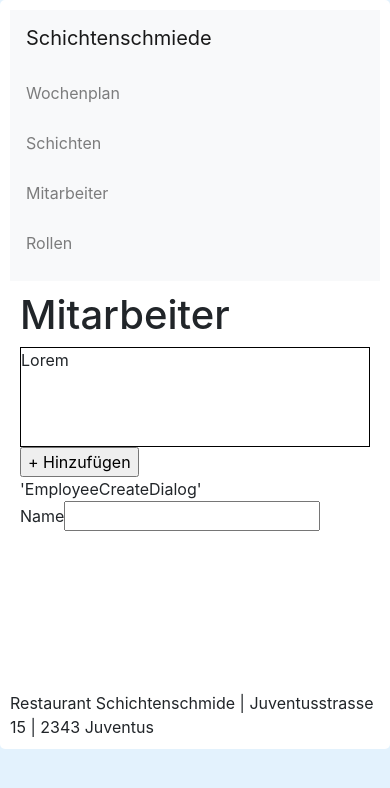
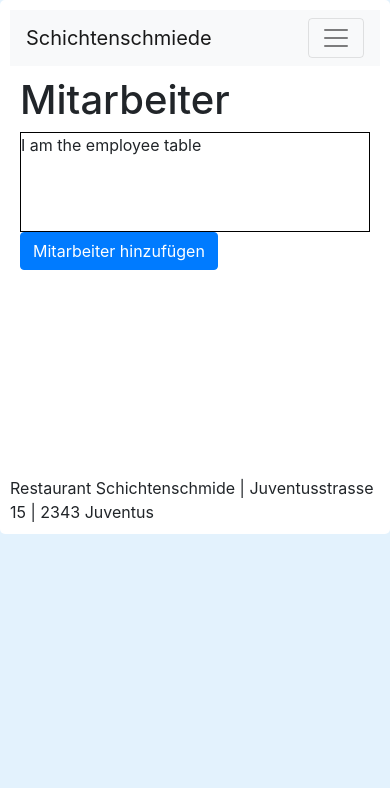
Before and after one commit to Schichtenschmide/frontend, a React (Create React App) app: page /employee in a window 390 px wide. Shown: the top 788 px of the page. Built offline with nearby package versions, Linux system fonts and the light colour scheme.

Commit message:
Added Employee (Create) Dialog Added Employee Table

```diff
--- a/src/components/employee/employee-container/EmployeeContainer.js
+++ b/src/components/employee/employee-container/EmployeeContainer.js
@@ -1,19 +1,17 @@
 import React, { Component } from 'react';
 import './EmployeeContainer.css';
 import EmployeeCreateDialog from "../employee-create-dialog/EmployeeCreateDialog";
+import EmployeeTable from "../employee-table/EmployeeTable";
 
 class EmployeeContainer extends Component {
     render() {
         return (
             <div className="EmployeeContainer">
                 <h1>Mitarbeiter</h1>
-                <div className="EmployeeTable">
-                    Lorem
-                </div>
-                <input type="button" value="+ Hinzufügen"/>
-				<div>'EmployeeCreateDialog'</div>
+                <EmployeeTable/>
 				<EmployeeCreateDialog/>
             </div>
+
         );
     }
 }
--- a/src/components/employee/employee-create-dialog/EmployeeCreateDialog.js
+++ b/src/components/employee/employee-create-dialog/EmployeeCreateDialog.js
@@ -2,15 +2,161 @@ import React, { Component } from 'react';
 import './EmployeeCreateDialog.css';
 
 class EmployeeCreateDialog extends Component {
+
+	constructor(props) {
+		super(props);
+
+		this.state = {
+			firstName: '',
+			lastName: '',
+			employmentRate : '',
+			isActive : ''
+
+		};
+		this.handleInputChange = this.handleInputChange.bind(this);
+		this.handleSubmit = this.handleSubmit.bind(this);
+	}
+
+	handleInputChange(event) {
+		const target = event.target;
+		const value = target.type === 'checkbox' ? target.checked : target.value;
+		const name = target.name;
+
+		this.setState({
+			[name]: value
+		});
+	}
+
+	handleSubmit(event) {
+		//TODO addRole
+		console.log(this.state.firstName);
+		console.log(this.state.lastName);
+		console.log(this.state.employmentRate);
+		console.log(this.state.isActive);
+		event.preventDefault();
+	}
+
     render() {
         return (
-            <div className="EmployeeCreateDialog">
-                <div>
-                    <label htmlFor="name">Name</label><input id={"name"} type="text"/>
-                </div>
-            </div>
+
+
+			<div>
+			<button className="btn btn-primary" data-toggle="modal" data-target="#createEmployeeDialog">
+			Mitarbeiter hinzufügen
+		</button>
+		<div className="modal fade" id="createEmployeeDialog" tabIndex="-1" role="dialog"
+			 aria-labelledby="createEmployeeDialogTitle" aria-hidden="true">
+			<div className="modal-dialog modal-dialog-centered" role="document">
+				<div className="modal-content">
+					<div className="modal-header">
+						<h5 className="modal-title" id="exampleModalLongTitle">Mitarbeiter hinzufügen</h5>
+						<button type="button" className="close" data-dismiss="modal" aria-label="Close">
+							<span aria-hidden="true">&times;</span>
+						</button>
+					</div>
+					<div className="modal-body">
+						<form onSubmit={this.handleSubmit}>
+							<label htmlFor="firstName">Vorname</label>
+							<input name={'firstName'} type="text" id="firstName" value={this.state.firstName} onChange={this.handleInputChange} className="form-control"/>
+                            <label htmlFor="lastName">Nachname</label>
+							<input name={'lastName'} type="text" id="lastName" value={this.state.lastName} onChange={this.handleInputChange} className="form-control"/>
+                            <label htmlFor="employmentRate">Stellenprozenzsatz</label>
+							<input name={'employmentRate'} type="number" id="employmentRate" value={this.state.employmentRate} onChange={this.handleInputChange} className="form-control"/>
+
+							<input name={'isActive'} type="checkbox" id="isActive" value={this.state.isActive} onChange={this.handleInputChange}/>
+							<label htmlFor="isActive">Aktiver Mitarbeiter</label>
+
+
+							< div className="modal-footer">
+								<button type="button" onClick={this.handleSubmit}
+										className="btn btn-primary">
+									Speichern
+								</button>
+								<button type="button" onClick={this.handleSubmit}
+										className="btn btn-primary mr-1"
+										data-dismiss="modal">
+									Speichern und schliessen
+								</button>
+								< button type="button" className="btn btn-secondary" data-dismiss="modal">
+									Abbrechen
+								</button>
+							</div>
+						</form>
+					</div>
+				</div>
+			</div>
+		</div>
+		</div>
+
+
         );
     }
 }
 
 export default EmployeeCreateDialog;
+
+
+/*
+
+
+
+import React, {Component} from 'react';
+import {RoleModel} from "../../../models/DefaultRoleModel";
+
+
+class RolesCreate extends Component {
+
+	render() {
+		return (
+			<div>
+				<button className="btn btn-primary" data-toggle="modal" data-target="#createUserDialog">
+					Rolle hinzufügen
+				</button>
+				<div className="modal fade" id="createUserDialog" tabIndex="-1" role="dialog"
+					 aria-labelledby="createUserDialogTitle" aria-hidden="true">
+					<div className="modal-dialog modal-dialog-centered" role="document">
+						<div className="modal-content">
+							<div className="modal-header">
+								<h5 className="modal-title" id="exampleModalLongTitle">Rolle hinzufügen</h5>
+								<button type="button" className="close" data-dismiss="modal" aria-label="Close">
+									<span aria-hidden="true">&times;</span>
+								</button>
+							</div>
+							<div className="modal-body">
+								<form onSubmit={this.handleSubmit}>
+									<label>
+										Rollenname<br/>
+										<input
+											name={'roleName'}
+											type="text"
+											value={this.state.roleName}
+											onChange={this.handleInputChange}
+										/>
+									</label>
+									< div className="modal-footer">
+										<button type="button" onClick={this.handleSubmit}
+												className="btn btn-primary">
+											Speichern
+										</button>
+										<button type="button" onClick={this.handleSubmit}
+												className="btn btn-primary mr-1"
+												data-dismiss="modal">
+											Speichern und schliessen
+										</button>
+										< button type="button" className="btn btn-secondary" data-dismiss="modal">
+											Abbrechen
+										</button>
+									</div>
+								</form>
+							</div>
+						</div>
+					</div>
+				</div>
+			</div>
+		);
+	}
+}
+
+export default RolesCreate;
+
+* */
--- /dev/null
+++ b/src/components/employee/employee-table/EmployeeTable.js
@@ -0,0 +1,15 @@
+import React, {Component} from "react";
+
+class EmployeeTable extends Component{
+	render(){
+		return(
+
+			//TODO implement employee table
+			<div className="EmployeeTable">
+				I am the employee table
+			</div>
+		);
+	}
+}
+
+export default EmployeeTable;
--- a/src/components/navigation-bar/NavigationBar.css
+++ /dev/null
@@ -1,34 +0,0 @@
-nav ul{
-    list-style-type: none;
-    margin: 0;
-    padding: 0;
-    width: 100%;
-    height: auto;
-    position: relative;
-}
-nav ul li {
-    display: inline-block;
-    padding: 15px;
-}
-nav ul li a {
-    color: black;
-    text-decoration: none;
-}
-
-nav ul li a.hover {
-    background-color: lightgrey;
-
-}
-nav ul li:first-child {
-    padding-left:0;
-}
-
-@media screen and (max-width: 550px) {
-    ul li {
-        display: block !important;
-        padding:0 0 10px 0 !important;
-    }
-    nav ul li:first-child {
-        padding-top:15px !important;
-    }
-}
--- a/src/components/navigation-bar/NavigationBar.js
+++ b/src/components/navigation-bar/NavigationBar.js
@@ -1,7 +1,5 @@
 import React, {Component} from 'react';
 import {Link} from 'react-router-dom';
-
-import './NavigationBar.css';
 
 class NavigationBar extends Component {
 	render() {
@@ -9,12 +7,19 @@ class NavigationBar extends Component {
 			<header>
 				<nav className="navbar navbar-expand-lg navbar-light bg-light">
 					<div className="navbar-brand">Schichtenschmiede</div>
+					<button className="navbar-toggler" type="button" data-toggle="collapse"
+							data-target="#navbarNavAltMarkup" aria-controls="navbarNavAltMarkup" aria-expanded="false"
+							aria-label="Toggle navigation">
+						<span className="navbar-toggler-icon"></span>
+					</button>
+					<div className="collapse navbar-collapse" id="navbarNavAltMarkup">
 					<ul className="navbar-nav">
 						<li class="nav-item"><Link class="nav-link" to="/shiftplan">Wochenplan</Link></li>
 						<li class="nav-item"><Link class="nav-link" to="/shift">Schichten</Link></li>
 						<li class="nav-item"><Link class="nav-link" to="/employee">Mitarbeiter</Link></li>
 						<li class="nav-item"><Link class="nav-link" to="/roles">Rollen</Link></li>
 					</ul>
+					</div>
 				</nav>
 			</header>
 		);
--- a/src/components/roles/roles-create/RolesCreate.js
+++ b/src/components/roles/roles-create/RolesCreate.js
@@ -24,7 +24,7 @@ class RolesCreate extends Component {
 	}
 
 	handleSubmit(event) {
-		//TODO addRole
+		//TODO addRole to DB
 		RoleModel.addRole(this.state.roleName);
 		console.log(this.state.roleName);
 		event.preventDefault();
--- a/src/components/shift/shift-create/ShiftCreate.js
+++ b/src/components/shift/shift-create/ShiftCreate.js
@@ -54,29 +54,21 @@ class ShiftCreate extends Component {
 								</button>
 							</div>
 							<div className="modal-body">
-								<form onSubmit={this.handleSubmit}>
+								<form>
 									<label htmlFor="name">Name</label>
-
-									<input
-										name={'roleName'}
-										type="text"
-										value={this.state.roleName}
-										onChange={this.handleInputChange}
-									/>
-
 									<input name={'name'} type="text" id="name" value={this.state.name} onChange={this.handleInputChange} className="form-control"/>
 									<div className="form-row">
 										<div className="col">
 											<label htmlFor="startTime">Von</label>
-											<input name={'startTime'} type="time" value={this.state.startTime} onChange={this.handleInputChange} id="startTime" className="form-control"/>
+											<input name={'startTime'} type="time"  id="startTime" value={this.state.startTime} onChange={this.handleInputChange} className="form-control"/>
 										</div>
 										<div className="col">
 											<label htmlFor="startTime">Bis</label>
-											<input name={'endTime'} type="time" id="endTime" className="form-control"/>
+											<input name={'endTime'} type="time" id="endTime" value={this.state.endTime} onChange={this.handleInputChange} className="form-control"/>
 										</div>
 									</div>
 									<label htmlFor="shorthand">Shorthand</label>
-									<input type="text" id="shorthand" className="form-control"/>
+									<input name={'shorthand'} type="text" id="shorthand" value={this.state.shorthand} onChange={this.handleInputChange} className="form-control"/>
 
 									<div className="form-check">
 										<input className="form-check-input" type="checkbox" value="" id="monday"/>
@@ -121,8 +113,22 @@ class ShiftCreate extends Component {
 										</label>
 									</div>
 									<label htmlFor="employeeCount">Anzahl Mitarbeiter</label>
-									<input type="number" id="employeeCount" className="form-control"/>
-									<button type="submit" className="btn btn-primary">Hinzufügen</button>
+									<input name={'employeeCount'} type="number" id="employeeCount" value={this.state.employeeCount} onChange={this.handleInputChange} className="form-control"/>
+
+
+
+									< div className="modal-footer">
+										<button type="button" onClick={this.handleSubmit}
+												className="btn btn-primary">
+											Speichern
+										</button>
+										<button type="button" onClick={this.handleSubmit} className="btn btn-primary mr-1" data-dismiss="modal">
+											Speichern und schliessen
+										</button>
+										< button type="button" className="btn btn-secondary" data-dismiss="modal">
+											Abbrechen
+										</button>
+									</div>
 								</form>
 							</div>
 						</div>
--- a/src/components/shift/shift-table/ShiftTable.js
+++ b/src/components/shift/shift-table/ShiftTable.js
@@ -4,6 +4,7 @@ import React, {Component} from "react";
 class ShiftTable extends Component{
 	render (){
 		return (
+			//TODO implement shift table
 			<div>I am the shift table</div>
 		);
 	}
--- a/src/components/shiftplan/shiftplan-table/ShiftPlanTable.js
+++ b/src/components/shiftplan/shiftplan-table/ShiftPlanTable.js
@@ -3,6 +3,7 @@ import React, {Component} from "react";
 class ShiftPlanTable extends Component{
 	render(){
 		return(
+			//TODO implement shift plan table
 			<div>I am the shift plan table</div>
 		);
 	}
```
